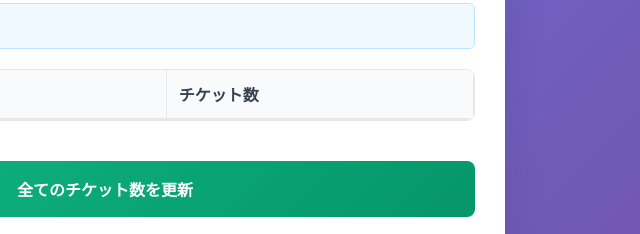
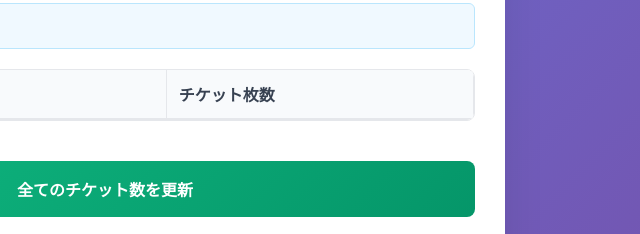
Before and after one commit to naokiiishizuka/update-ticket, a plain HTML site: page index.html in a window 1280 px wide. Shown: the part 173-407 px from the top of the page, 535-1175 px from the left. Drawn offline with Linux system fonts and the light colour scheme; no server answers.

Commit message:
fix: 文言

```diff
--- a/index.html
+++ b/index.html
@@ -262,7 +262,7 @@
                         <tr>
                             <th class="id-cell">ID</th>
                             <th class="name-cell">ユーザー名</th>
-                            <th class="ticket-cell">チケット数</th>
+                            <th class="ticket-cell">チケット枚数</th>
                         </tr>
                     </thead>
                     <tbody id="ticketTableBody">
```
